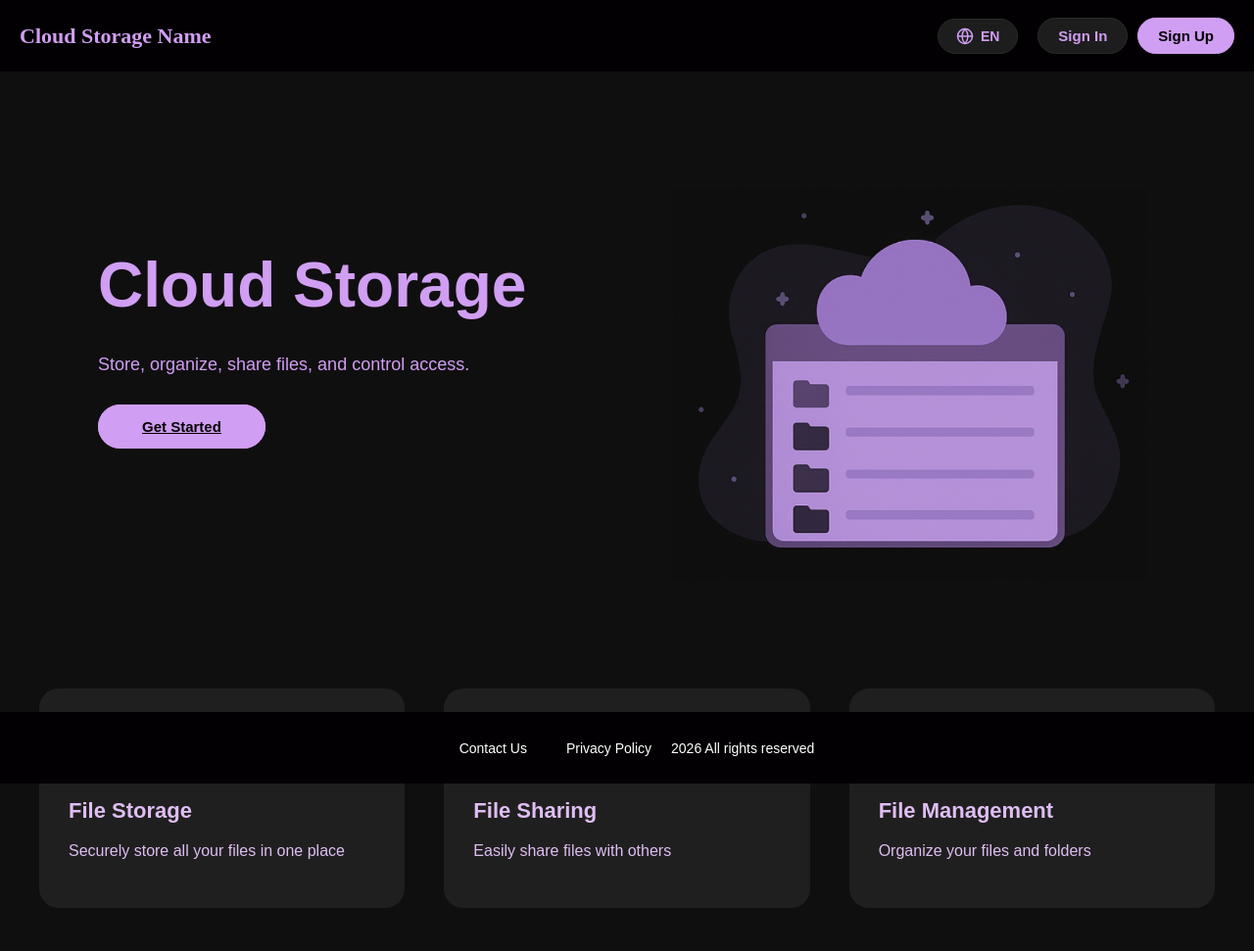
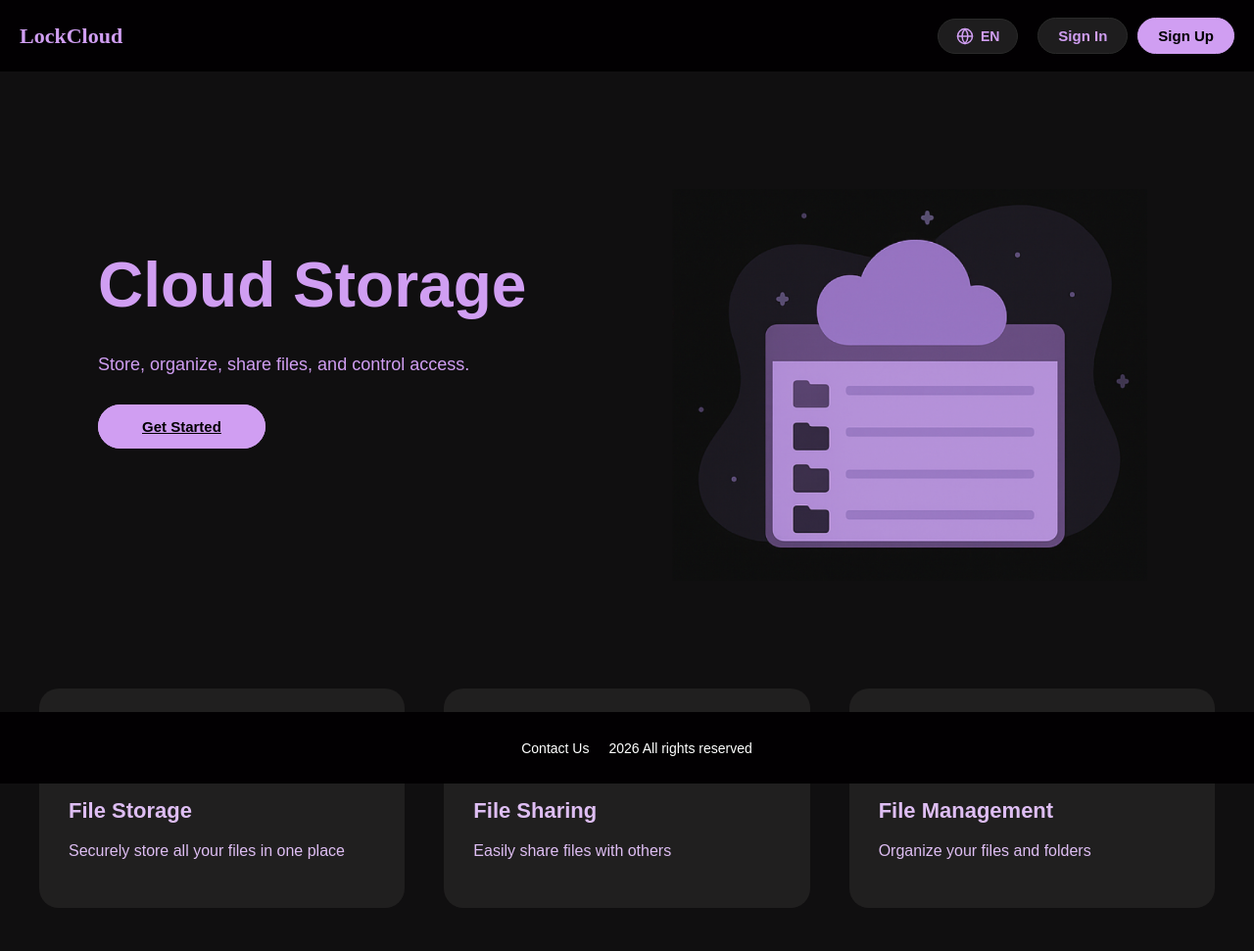
Before and after one commit to martamysyshynn/LockCloud, a Flask app: page / in a window 1280 px wide. Shown: the top 971 px of the page at 98% size. Run offline with Flask 3, Linux system fonts and the light colour scheme.

Commit message:
final changes

```diff
--- a/static/style.css
+++ b/static/style.css
@@ -11,8 +11,8 @@ body {
 }
 
 .page-wrapper {
-    margin-top: 73px;      /* відступ від top bar */
-    padding-bottom: 73px;  /* щоб контент не ховався за footer */
+    margin-top: 73px;
+    padding-bottom: 73px;
     min-height: calc(100vh - 146px);
     box-sizing: border-box;
 }
@@ -189,7 +189,6 @@ body {
     font-family: 'Itim', sans-serif;
 }
 
-/* HERO */
 .hero {
     display: flex;
     align-items: center;
@@ -234,7 +233,6 @@ body {
     opacity: 0.88;
 }
 
-/* RIGHT */
 .hero-image img {
     margin-top: -150px;
     max-width: 500px;
@@ -339,7 +337,6 @@ body {
     width: 220px;
 }
 
-/* SIGN UP PAGE */
 .signup {
     display: flex;
     justify-content: space-between;
@@ -437,7 +434,6 @@ body {
     margin-bottom: 20px;
 }
 
-/* SIGN IN PAGE */
 .signin {
     display: flex;
     justify-content: space-between;
@@ -532,7 +528,6 @@ body {
     width: 400px;
 }
 
-/* TWO-FACTOR PAGE */
 .two-factor {
     display: flex;
     justify-content: center;
@@ -590,8 +585,6 @@ body {
 .two-factor-form button:hover {
     opacity: 0.9;
 }
-
-/* PROFILE PAGE  */
 
 .profile-layout {
     display: flex;
@@ -772,7 +765,6 @@ body {
 .profile-save-btn:hover {
     opacity: 0.88;
 }
-/* ===== SETTINGS (MATCH PROFILE) ===== */
 
 .settings-content {
     flex: 1;
@@ -783,14 +775,12 @@ body {
     padding: 50px 60px;
 }
 
-/* TITLE */
 .settings-content h1 {
     color: #D09EF2;
     font-size: 36px;
     margin-bottom: 36px;
 }
 
-/* SECTION TITLE */
 .settings-content h2 {
     font-size: 12px;
     color: #888;
@@ -799,8 +789,6 @@ body {
     margin: 30px 0 15px;
     box-sizing: border-box;
 }
-
-/* GRID */
 
 .settings-content h2:first-of-type {
     margin-top: 0;
@@ -821,7 +809,6 @@ body {
     padding-bottom: 0;
 }
 
-/* FIELD */
 .settings-field {
     display: flex;
     flex-direction: column;
@@ -834,7 +821,6 @@ body {
     grid-column: 1 / -1;
 }
 
-/* LABEL */
 .settings-field label {
     font-size: 12px;
     color: #888;
@@ -842,7 +828,6 @@ body {
     letter-spacing: 0.06em;
 }
 
-/* INPUT */
 .settings-field input {
   width: 100%;
   box-sizing: border-box; /* ← додати */
@@ -862,7 +847,6 @@ body {
     background-color: #1B1A1B;
 }
 
-/* BUTTON */
 .settings-btn {
     margin-top: 10px;
     background-color: #D09EF2;
@@ -882,7 +866,6 @@ body {
     opacity: 0.88;
 }
 
-/* FORGOT / RESET PASSWORD */
 .forgot-password {
     display: flex;
     justify-content: center;
@@ -970,8 +953,6 @@ body {
 .back-to-login:hover {
     opacity: 0.8;
 }
-
-/* ===== STORAGE PAGE ===== */
 
 .storage-layout {
     display: flex;
@@ -1127,7 +1108,6 @@ body {
     opacity: 0.85;
 }
 
-/* SIDEBAR */
 .storage-sidebar {
     width: 260px;
     padding: 30px;
@@ -1226,7 +1206,6 @@ body {
 
 .drop-divider { height: 1px; background: #2A2A2A; margin: 4px 16px; }
 
-/* Folder inline form */
 .folder-inline {
   display: none;
   flex-direction: column;
@@ -1265,7 +1244,6 @@ body {
 .fi-ok  { background: #D09EF2; color: #020002; }
 .fi-cancel { background: #2A2A2A; color: #D09EF2; }
 
-/* Drag & drop zone */
 .dnd-zone {
   margin: 6px 12px 12px;
   border: 2px dashed #3A3A3A;
@@ -1447,8 +1425,6 @@ body {
     color: #D09EF2;
 }
 
-/* DELETE BUTTON IN FILE ROW */
-
 .file-row {
     justify-content: space-between;
 }
@@ -1490,7 +1466,6 @@ body {
     color: #fff;
 }
 
-/* POPUP */
 .share-popup {
     position: fixed;
     top: 0;
@@ -1637,7 +1612,6 @@ body {
   background: #2A2A2A;
   margin: 4px 0;
 }
-/* ADMIN PAGE */
 
 .btn-signout {
     text-decoration: none;
@@ -1658,8 +1632,6 @@ body {
     opacity: 0.9;
 }
 
-/* ===== ADMIN PAGE REDESIGN ===== */
-
 .admin-page {
     padding: 32px 60px 60px;
     max-width: 1200px;
@@ -1679,7 +1651,6 @@ body {
     margin: 0;
 }
 
-/* STATS */
 .admin-stats {
     display: grid;
     grid-template-columns: repeat(3, 1fr);
@@ -1714,7 +1685,6 @@ body {
     margin-top: 6px;
 }
 
-/* USERS TABLE */
 .users-box {
     background: #1B1A1B;
     border-radius: 20px;
@@ -1846,8 +1816,6 @@ body {
     transition: color 0.15s;
 }
 
-/* ===== USER DETAILS PAGE ===== */
-
 .ud-page {
     padding: 30px 60px 60px;
     max-width: 1200px;
@@ -1865,7 +1833,6 @@ body {
 }
 .ud-back:hover { opacity: 1; }
 
-/* USER HEADER */
 .ud-user-card {
     background: #1B1A1B;
     border-radius: 20px;
@@ -1914,7 +1881,6 @@ body {
     white-space: nowrap;
 }
 
-/* LAYOUT */
 .ud-layout {
     display: flex;
     gap: 24px;
@@ -1937,7 +1903,6 @@ body {
     min-width: 0;
 }
 
-/* BOX */
 .ud-box {
     background: #1B1A1B;
     border-radius: 20px;
@@ -1966,7 +1931,6 @@ body {
     border-radius: 20px;
 }
 
-/* AUDIT */
 .ud-audit-head {
     display: grid;
     grid-template-columns: 150px 1fr 130px;
@@ -2005,7 +1969,6 @@ body {
     width: fit-content;
 }
 
-/* action color variants */
 .ud-action-login             { background: #1a2535; color: #b39dff; }
 .ud-action-login-2fa         { background: #1e1a35; color: #b39dff; }
 .ud-action-delete-file,
@@ -2023,7 +1986,6 @@ body {
     font-size: 14px;
 }
 
-/* RULES */
 .ud-rule-row {
     display: flex;
     align-items: center;
@@ -2048,7 +2010,6 @@ body {
     font-size: 12px;
 }
 
-/* TOGGLE */
 .ud-toggle {
     position: relative;
     width: 44px;
@@ -2124,7 +2085,6 @@ body {
     color: #020002;
 }
 
-/* ALERTS */
 .ud-alert {
     display: flex;
     align-items: flex-start;
@@ -2162,8 +2122,6 @@ body {
     color: #888;
     font-size: 12px;
 }
-
-/* ===== LOCATION IN SECURITY MONITORING ===== */
 
 .ud-alert-body {
     display: flex;
@@ -2193,7 +2151,6 @@ body {
     letter-spacing: 0.02em;
 }
 
-/* alert-type tinting for location badge */
 .ud-alert-ip     .ud-alert-location { background: #1a2535; }
 .ud-alert-time   .ud-alert-location { background: #2a2215; }
 .ud-alert-bruteforce .ud-alert-location { background: #251520; }
--- a/templates/admin_page.html
+++ b/templates/admin_page.html
@@ -1,7 +1,7 @@
 {% extends "base.html" %}
 {% block content %}
 <div class="top-bar-content">
-    <div class="name-text">NAME</div>
+    <div class="name-text">LockCloud</div>
     <div class="buttons">
         <a href="/set-lang/{{ 'ua' if current_lang == 'en' else 'en' }}" class="btn-language">
             <svg width="18" height="18" viewBox="0 0 24 24" fill="none" stroke="currentColor" stroke-width="2" stroke-linecap="round" stroke-linejoin="round">
--- a/templates/base.html
+++ b/templates/base.html
@@ -2,7 +2,7 @@
 <html lang="{{ current_lang }}">
 <head>
     <meta charset="UTF-8">
-    <title>Cloud Storage</title>
+    <title>LockCloud</title>
     <link rel="stylesheet" href="{{ url_for('static', filename='style.css') }}">
     <link rel="stylesheet" href="https://cdnjs.cloudflare.com/ajax/libs/font-awesome/6.0.0/css/all.min.css">
 </head>
@@ -12,8 +12,7 @@
     {% block content %}{% endblock %}
 </main>
 <footer class="bottom-bar">
-    <a href="#">{{ t('footer_contact') }}</a>
-    <a href="#">{{ t('footer_privacy') }}</a>
+    <a href="mailto:martamys2006@gmail.com">{{ t('footer_contact') }}</a>
     {{ t('footer_rights') }}
 </footer>
 </body>
--- a/templates/confirm_email_page.html
+++ b/templates/confirm_email_page.html
@@ -1,7 +1,7 @@
 {% extends "base.html" %}
 {% block content %}
 <div class="top-bar-content">
-    <div class="name-text">NAME</div>
+    <div class="name-text">LockCloud</div>
 </div>
 
 <div class="two-factor">
--- a/templates/forgot_password.html
+++ b/templates/forgot_password.html
@@ -1,7 +1,7 @@
 {% extends "base.html" %}
 {% block content %}
 <div class="top-bar-content">
-    <div class="name-text">Cloud Storage Name</div>
+    <div class="name-text">LockCloud</div>
     <div class="buttons">
         <a href="/set-lang/{{ 'ua' if current_lang == 'en' else 'en' }}" class="btn-language">
             <svg width="18" height="18" viewBox="0 0 24 24" fill="none" stroke="currentColor" stroke-width="2" stroke-linecap="round" stroke-linejoin="round">
--- a/templates/home_page.html
+++ b/templates/home_page.html
@@ -1,7 +1,7 @@
 {% extends "base.html" %}
 {% block content %}
 <div class="top-bar-content">
-    <div class="name-text">Cloud Storage Name</div>
+    <div class="name-text">LockCloud</div>
     <div class="buttons">
         <a href="/set-lang/{{ 'ua' if current_lang == 'en' else 'en' }}" class="btn-language">
             <svg width="18" height="18" viewBox="0 0 24 24" fill="none" stroke="currentColor" stroke-width="2" stroke-linecap="round" stroke-linejoin="round">
--- a/templates/profile_page.html
+++ b/templates/profile_page.html
@@ -1,7 +1,7 @@
 {% extends "base.html" %}
 {% block content %}
 <div class="top-bar-content">
-    <div class="name-text">NAME</div>
+    <div class="name-text">LockCloud</div>
     <div class="buttons">
         <a href="/set-lang/{{ 'ua' if current_lang == 'en' else 'en' }}" class="btn-language">
             <svg width="18" height="18" viewBox="0 0 24 24" fill="none" stroke="currentColor" stroke-width="2" stroke-linecap="round" stroke-linejoin="round">
--- a/templates/profile_settings_page.html
+++ b/templates/profile_settings_page.html
@@ -1,7 +1,7 @@
 {% extends "base.html" %}
 {% block content %}
 <div class="top-bar-content">
-    <div class="name-text">Cloud Storage Name</div>
+    <div class="name-text">LockCloud</div>
     <div class="buttons">
         <a href="/set-lang/{{ 'ua' if current_lang == 'en' else 'en' }}" class="btn-language">
             <svg width="18" height="18" viewBox="0 0 24 24" fill="none" stroke="currentColor" stroke-width="2" stroke-linecap="round" stroke-linejoin="round">
--- a/templates/sign_in_page.html
+++ b/templates/sign_in_page.html
@@ -1,7 +1,7 @@
 {% extends "base.html" %}
 {% block content %}
 <div class="top-bar-content">
-    <div class="name-text">Cloud Storage Name</div>
+    <div class="name-text">LockCloud</div>
     <div class="buttons">
         <a href="/set-lang/{{ 'ua' if current_lang == 'en' else 'en' }}" class="btn-language">
             <svg width="18" height="18" viewBox="0 0 24 24" fill="none" stroke="currentColor" stroke-width="2" stroke-linecap="round" stroke-linejoin="round">
--- a/templates/sign_up_page.html
+++ b/templates/sign_up_page.html
@@ -1,7 +1,7 @@
 {% extends "base.html" %}
 {% block content %}
 <div class="top-bar-content">
-    <div class="name-text">Cloud Storage Name</div>
+    <div class="name-text">LockCloud</div>
     <div class="buttons">
         <a href="/set-lang/{{ 'ua' if current_lang == 'en' else 'en' }}" class="btn-language">
             <svg width="18" height="18" viewBox="0 0 24 24" fill="none" stroke="currentColor" stroke-width="2" stroke-linecap="round" stroke-linejoin="round">
--- a/templates/user_details.html
+++ b/templates/user_details.html
@@ -1,7 +1,7 @@
 {% extends "base.html" %}
 {% block content %}
 <div class="top-bar-content">
-    <div class="name-text">NAME</div>
+    <div class="name-text">LockCloud</div>
     <div class="buttons">
         <a href="/set-lang/{{ 'ua' if current_lang == 'en' else 'en' }}" class="btn-language">
             <svg width="18" height="18" viewBox="0 0 24 24" fill="none" stroke="currentColor" stroke-width="2" stroke-linecap="round" stroke-linejoin="round">
@@ -49,9 +49,11 @@
                     {% for log in logs %}
                     <div class="ud-audit-row">
                         <span class="ud-time">{{ log.created_at.strftime('%d.%m.%Y %H:%M') }}</span>
-                        <span class="ud-action ud-action-{{ log.action | lower | replace(' ', '-') | replace('(', '') | replace(')', '') }}">
+                       <span class="ud-action ud-action-{{ log.action | lower | replace(' ', '-') | replace('(', '') | replace(')', '') }}">
                             {% if log.action == 'Login (2FA)' %}{{ t('audit_login_2fa') }}
                             {% elif log.action == 'Login' %}{{ t('audit_login') }}
+                            {% elif log.action == 'Delete file' %}{{ t('audit_delete_file') }}
+                            {% elif log.action == 'Delete folder' %}{{ t('audit_delete_folder') }}
                             {% else %}{{ log.action }}{% endif %}
                         </span>
                         <span class="ud-ip">{{ log.ip_address }}</span>
--- a/translations/en.json
+++ b/translations/en.json
@@ -27,7 +27,6 @@
   "security_smart": "Smart protection: suspicious behavior triggers temporary restrictions and identity confirmation",
 
   "footer_contact": "Contact Us",
-  "footer_privacy": "Privacy Policy",
   "footer_rights": "2026 All rights reserved",
 
   "signup_title": "Create your secure cloud storage account",
@@ -108,6 +107,8 @@
   "audit_ip": "IP ADDRESS",
   "audit_login_2fa": "Login (2FA)",
   "audit_login": "Login",
+  "audit_delete_file": "Delete file",
+  "audit_delete_folder": "Delete folder",
 
   "security_rules_title": "Account protection rules",
   "security_rule_block": "Block after 3 failed logins",
--- a/translations/ua.json
+++ b/translations/ua.json
@@ -27,7 +27,6 @@
   "security_smart": "Розумний захист: підозріла поведінка викликає тимчасові обмеження та підтвердження особи",
 
   "footer_contact": "Зв'язатися з нами",
-  "footer_privacy": "Політика конфіденційності",
   "footer_rights": "2026 Всі права захищені",
 
   "signup_title": "Створіть безпечний акаунт хмарного сховища",
@@ -36,7 +35,7 @@
   "signup_password": "Пароль",
   "signup_confirm_password": "Підтвердіть пароль",
   "signup_have_account": "Вже маєте акаунт?",
-  "signup_two_factor": "Двофакторна аутентифікація",
+  "signup_two_factor": "Двофакторна автентифікація",
   "signup_btn": "Зареєструватися",
   "password_hint_length": "Мінімум 8 символів",
   "password_hint_upper": "Одна велика літера",
@@ -108,6 +107,8 @@
   "audit_ip": "IP-АДРЕСА",
   "audit_login_2fa": "Вхід (2FA)",
   "audit_login": "Вхід",
+  "audit_delete_file": "Видалення файлу",
+  "audit_delete_folder": "Видалення папки",
 
   "security_rules_title": "Правила захисту акаунту",
   "security_rule_block": "Блокувати після 3 невдалих спроб входу",
```
